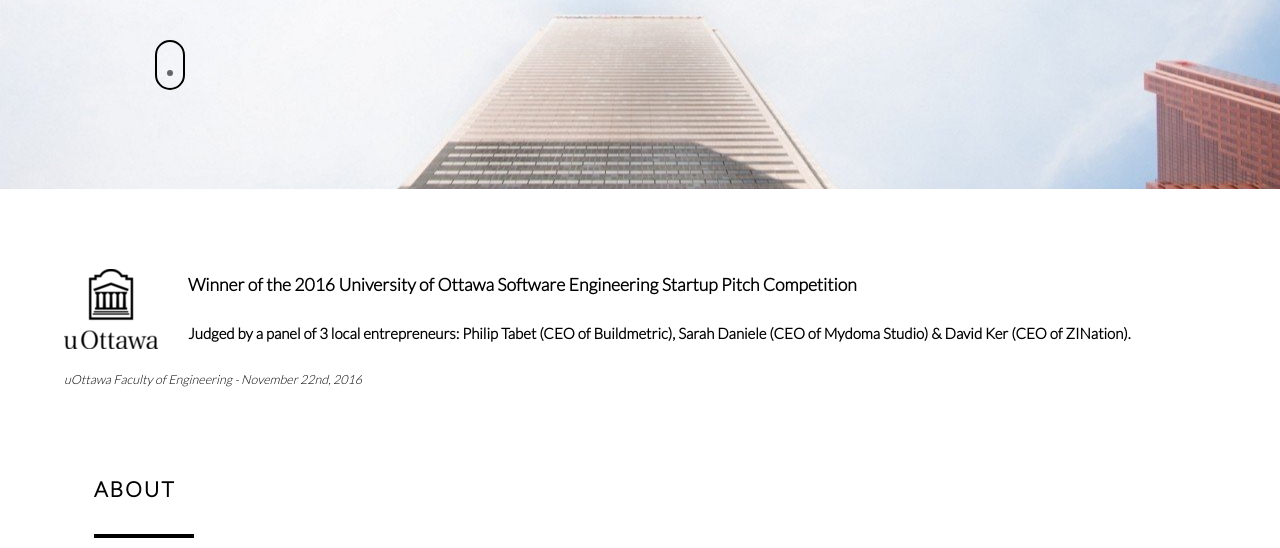
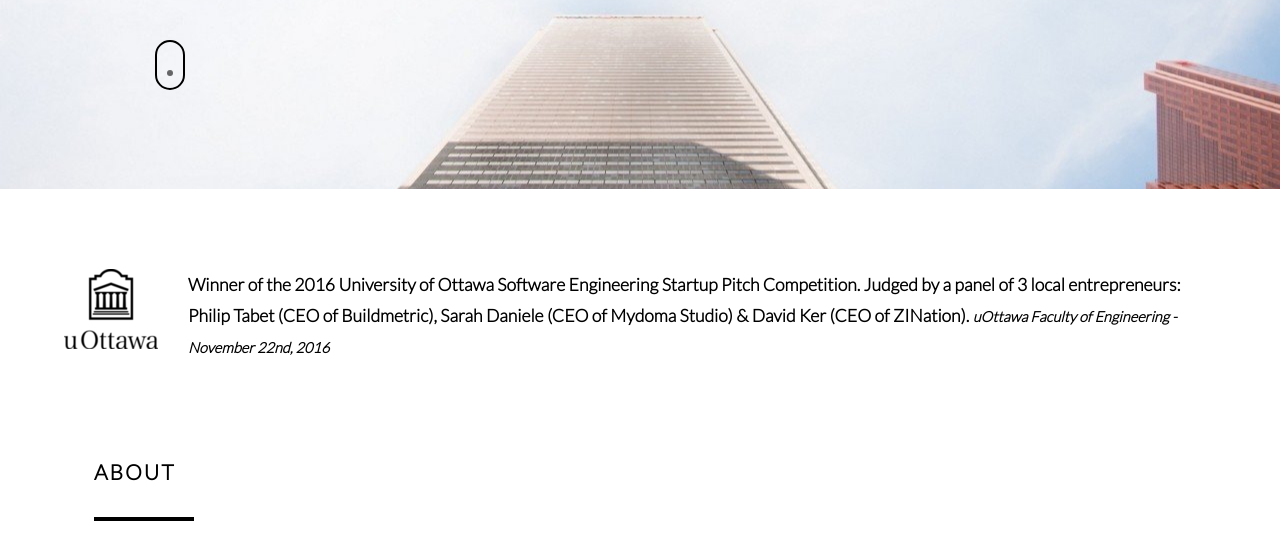
Before and after one commit to uzerapp/uzerapp.github.io, a plain HTML site: page index.html in a window 1280 px wide. Shown: the part 502-1050 px from the top of the page. Drawn offline with Linux system fonts and the light colour scheme.

Commit message:
Update index.html

```diff
--- a/index.html
+++ b/index.html
@@ -135,9 +135,8 @@
          <div>
            <a href="http://engineering.uottawa.ca" target="_blank">
            <img class="news-img pull-left" src="images/press-01.jpg">
-           <h3>Winner of the 2016 University of Ottawa Software Engineering Startup Pitch Competition</h3>
-            <h4>Judged by a panel of 3 local entrepreneurs: Philip Tabet (CEO of Buildmetric), Sarah Daniele (CEO of Mydoma Studio) &amp; David Ker (CEO of ZINation).</h4>
-           <small><em>uOttawa Faculty of Engineering - November 22nd, 2016</em></small>
+           <h3>Winner of the 2016 University of Ottawa Software Engineering Startup Pitch Competition. Judged by a panel of 3 local entrepreneurs: Philip Tabet (CEO of Buildmetric), Sarah Daniele (CEO of Mydoma Studio) &amp; David Ker (CEO of ZINation).
+		   <small><em>uOttawa Faculty of Engineering - November 22nd, 2016</em></small></h3>
            </a>
          </div>
        </div>
```
